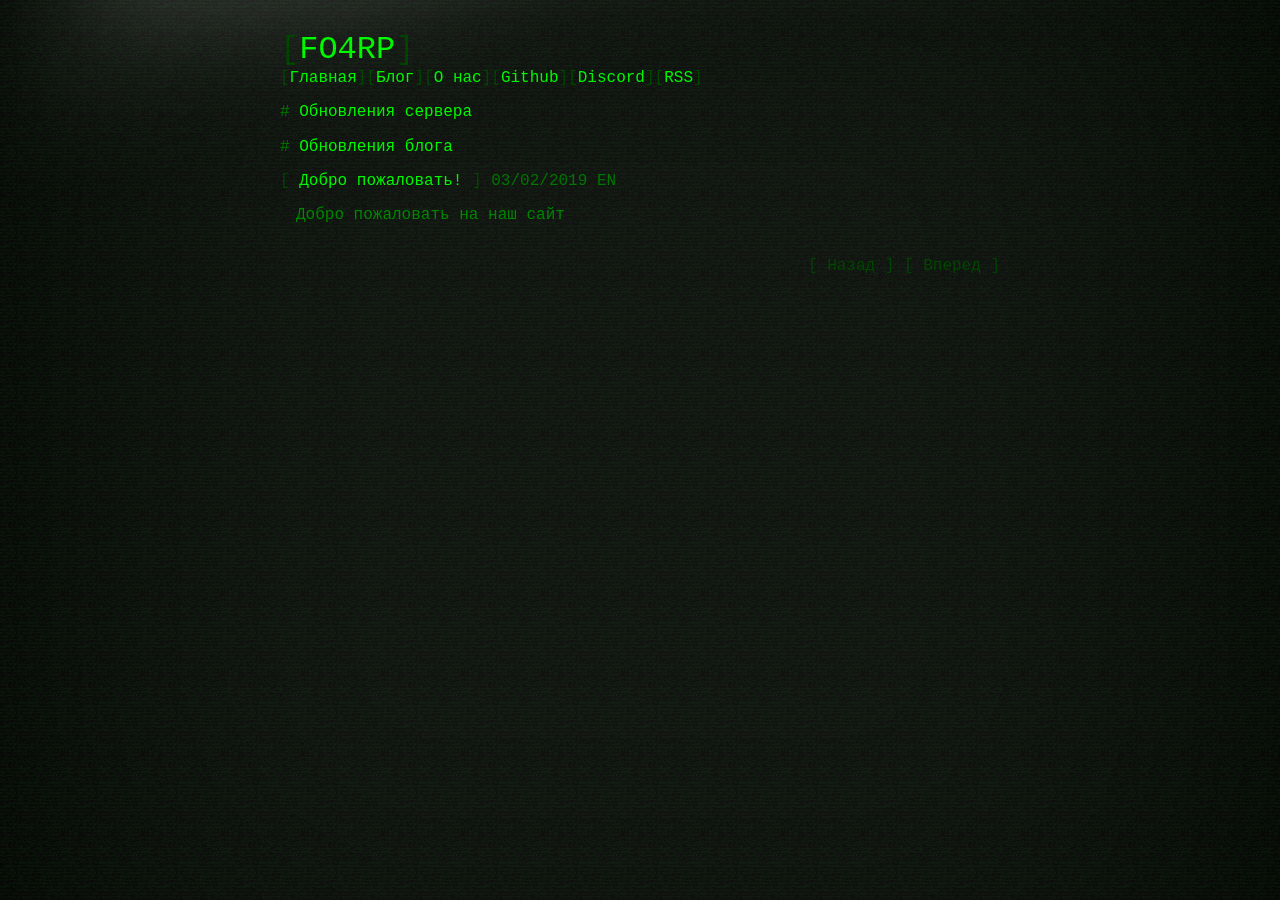
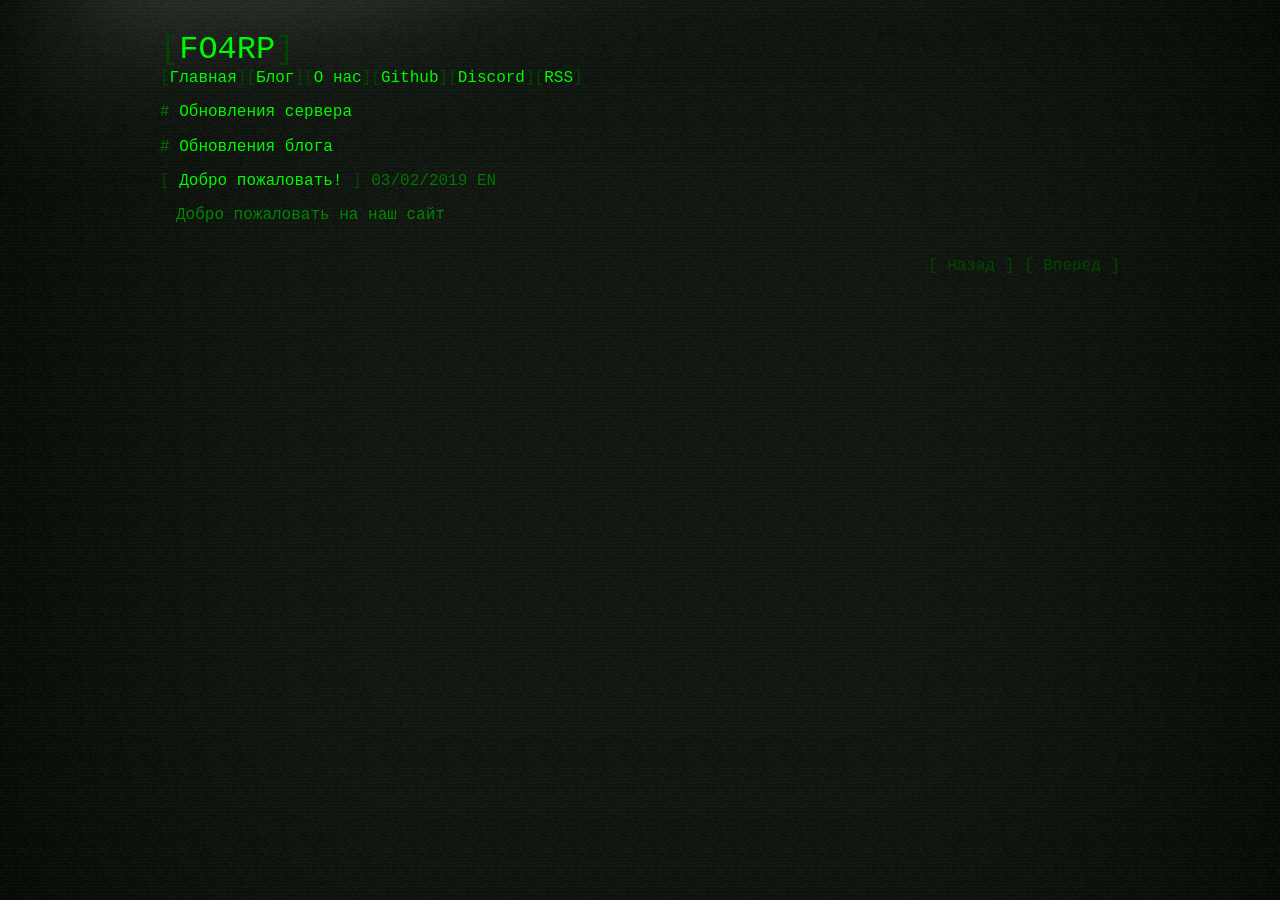
Before and after one commit to fonline-roleplay/FO4RP, a Jekyll site: the page built from index.html, in a window 1280 px wide. Built offline with Jekyll 4.4.1, drawn with Linux system fonts in a browser that asks for light colours; Markdown is read by kramdown in place of the engine named in the settings; the list of posts is cut into pages by our own code.

Commit message:
Обновление шаблона

```diff
--- a/assets/main.css
+++ b/assets/main.css
@@ -9,7 +9,7 @@ code {
     font-family: 'Share Tech Mono', monospace;
 }
 body{
-    max-width: 720px;
+    max-width: 960px;
     margin:0 auto;
     color:#080;
     padding-left:1em;
```
